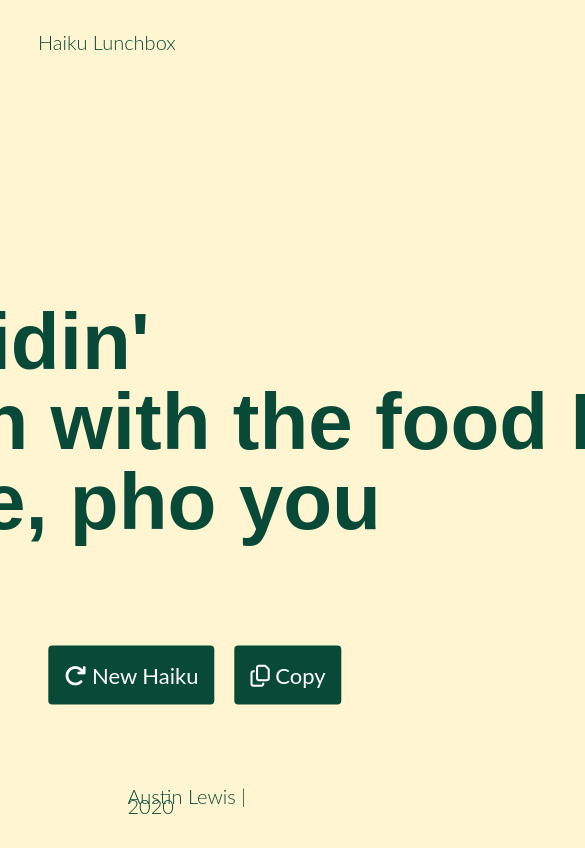
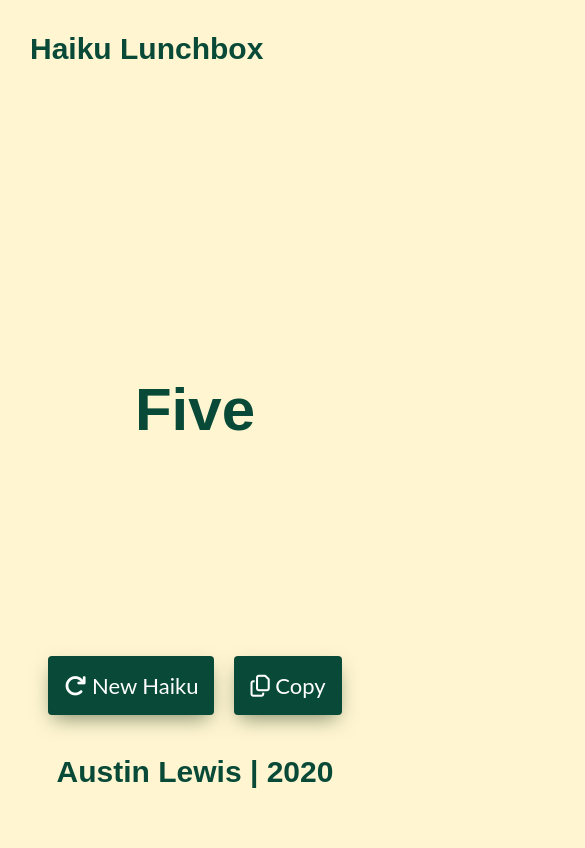
Before and after one commit to ALewis17/haikulunchbox, a plain HTML site: page index.html in a window 390 px wide. Shown: the top 848 px of the page, 585 px wide, since content can reach past the window. Drawn offline with Linux system fonts and the light colour scheme; a web font is replaced by a local one.

Commit message:
Ver. 1.1 Mobile updates, script updates

```diff
--- a/index.html
+++ b/index.html
@@ -8,8 +8,11 @@
 </head>
 
 <body onload="javascript:newHaiku()">
+    <div class="pageContainer">
 
+        <div class="logo">
             <h2>Haiku Lunchbox</h2>
+        </div>
 
         <div class="haikuZone">
             <div type="text" id="haikuDisplay">
@@ -22,10 +25,14 @@
             <button onclick="CopyToClipboard('haikuDisplay')"><i class="far fa-copy"></i> Copy</button>
         </div>
 
+        <div class="footer">
+            <h2><a href="https://www.austinlewis.design/" target="_Blank">Austin Lewis</a> | 2020</h2>
+        </div>
+
+    </div>
+
     <script src="scripts.js"></script>
+
 </body>
-<footer>
-    <h2><a href="https://www.austinlewis.design/" target="_Blank">Austin Lewis</a> | 2020</h2>
-</footer>
 
 </html>
--- a/scripts.js
+++ b/scripts.js
@@ -1,15 +1,24 @@
 var haiku = [
-    'smells of food waft by<br>and I am far and away<br>be back in thirty',
+    "scents of food waft by<br>and I am far and away<br>be back in thirty",
     "I see you ridin'<br>round town with the food I want<br>and I'm like, pho you",
-    'Pears'
+    "Three",
+    "Four",
+    "Five",
+    "Six",
+    "Seven",
+    "Eight",
+    "Nine",
+    "Ten"
 ]
 
 
+//haiku function
 function newHaiku() {
     var randomNumber = Math.floor(Math.random() * (haiku.length));
     document.getElementById('haikuDisplay').innerHTML = haiku[randomNumber];
 }
 
+//copy function
 function CopyToClipboard(containerid) {
     if (document.selection) {
         var range = document.body.createTextRange();
@@ -19,6 +28,7 @@ function CopyToClipboard(containerid) {
     } else if (window.getSelection) {
         var range = document.createRange();
         range.selectNode(document.getElementById(containerid));
+        window.getSelection().removeAllRanges();
         window.getSelection().addRange(range);
         document.execCommand("copy");
     }
--- a/styles.css
+++ b/styles.css
@@ -2,32 +2,17 @@
 
 body {
     background: #FFF6D1;
-}
-
-footer {
-    position: absolute;
-    top: 95%;
-    left: 50%;
-    transform: translate(-50%, -50%);
-}
-
-#haikuDisplay {
-    font-family: 'Castoro', sans-serif;
-    font-size: 80px;
-    font-weight: 600;
-    line-height: 1em;
-    color: #084A37;
-    text-align: left;
+    margin: 0px;
 }
 
 h2 {
-    font-family: 'Lato', sans-serif;
-    font-weight: 300;
+    font-family: 'Castoro', sans-serif;
+    font-weight: 600;
     font-size: 20px;
     line-height: .5em;
     color: #084A37;
     text-align: left;
-    padding: 20px 30px;
+    padding: 16px 30px;
 }
 
 a {
@@ -44,35 +29,70 @@ button {
     border: none;
     border-radius: 4px;
     margin: 8px;
-
+    box-shadow: 0 8px 20px -5px rgba(4, 36, 6, 0.5);
 }
 
-button:hover, button:active {
+button:hover{
     background-color: #066161;
     cursor: pointer;
     border: none;
 }
 
-.haikuZone {
+a:hover {
+    color: #066161;
+    cursor: pointer;
+}
+
+#haikuDisplay {
+    font-family: 'Castoro', sans-serif;
+    font-size: 80px;
+    font-weight: 600;
+    line-height: 1em;
+    color: #084A37;
+    text-align: left;
     position: absolute;
-    white-space: nowrap;
     top: 50%;
     left: 50%;
-    transform: translate(-50%, -50%);
+    transform: translate(-50%, -70%);
+}
+
+.pageContainer {
+    display: flex;
+    flex-direction: column;
+    min-height: 100vh;
+}
+
+.logo {
+    align-self: flex-start;
+}
+
+.haikuZone {
+    align-self: center;
+    align-content: center;
+    flex-grow: 1;
+    white-space: nowrap;
+    margin: 0px 32px 0px 32px;
+}
+
+.footer {
+    align-self: center;
+    align-items: flex-end;
+    padding-bottom: 24px;
 }
 
 .buttonZone {
-    position: absolute;
-    white-space: nowrap;
-    top: 80%;
-    left: 50%;
-    transform: translate(-50%, -50%);
+    margin-top: 32px;
+    align-self: center;
 }
 
-input {
-    border: none;
-    outline: none;
-    background-color: transparent;
-    font-family: inherit;
-    font-size: inherit;
-}
+
+/* Screens that are 992px or less*/
+@media screen and (max-width: 992px) {
+    h2 {
+        font-size: 30px;
+    }
+
+    #haikuDisplay {
+        font-size: 60px;
+    }
+  }
```
Lines whose indentation alone changed are shown as unchanged.
